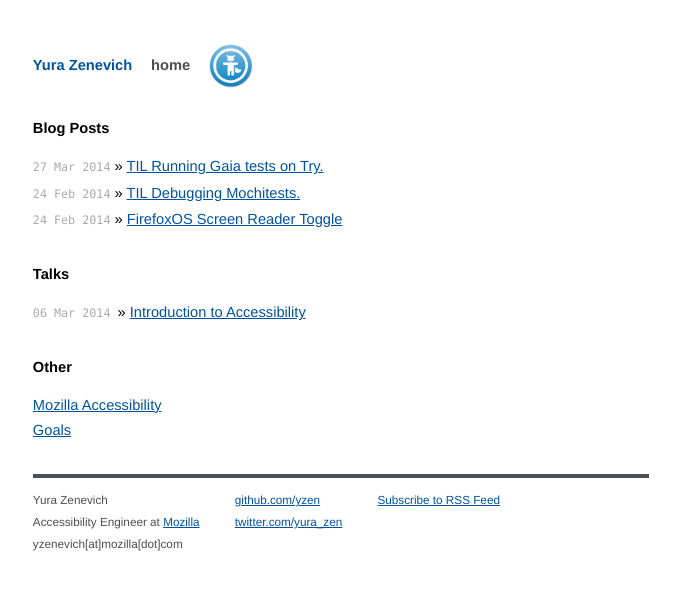
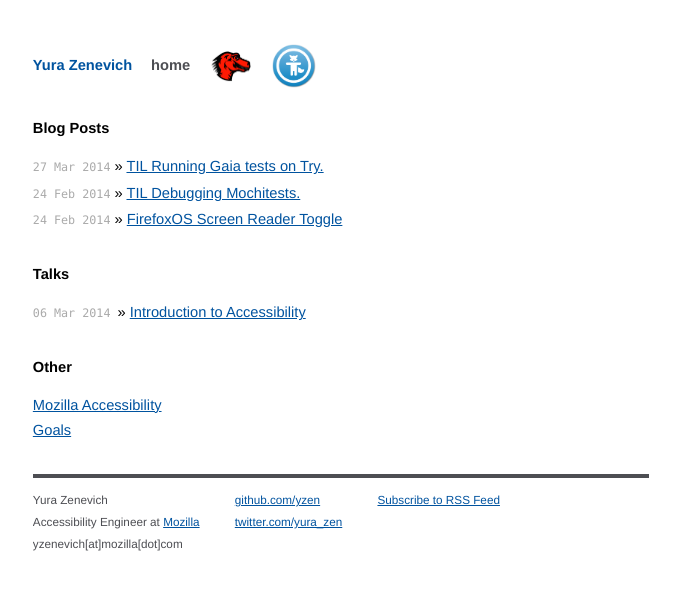
Before and after one commit to yzen/yzen.github.io, a Jekyll site: the page built from index.html, in a window 1280 px wide. Shown: the top 590 px of the page, without its empty margins (299-979 px from the left). Built offline with Jekyll 4.4.1, drawn with Linux system fonts in a browser that asks for light colours; Markdown is read by kramdown in place of the engine named in the settings.

Commit message:
added dino

```diff
--- a/_layouts/default.html
+++ b/_layouts/default.html
@@ -14,7 +14,8 @@
     <div class="title">
       <a href="/">Yura Zenevich</a>
       <a class="extra" href="/">home</a>
-      <p class="logo" label="Firefox Accessibility Logo"></p>
+      <p class="logo dino" label="Firefox Dino Logo"></p>
+      <p class="logo a11y" label="Firefox Accessibility Logo"></p>
     </div>
 
     {{ content }}
--- a/css/screen.css
+++ b/css/screen.css
@@ -68,13 +68,20 @@
 }
 
 .site .title .logo {
-  background: url("../images/moza11y.png") no-repeat scroll 0 50% #FFFFFF;
   background-size: contain;
   width: 3em;
   height: 3em;
   vertical-align: middle;
   display: inline-block;
   margin: 0 0 0 1em;
+}
+
+.logo.a11y {
+  background: url("../images/moza11y.png") no-repeat scroll 0 50% #FFFFFF;
+}
+
+.logo.dino {
+  background: url("../images/mozdino.png") no-repeat scroll 0 50% #FFFFFF;
 }
 
 .site .title a {
```
Also changed, not shown: images/mozdino.png (added).
